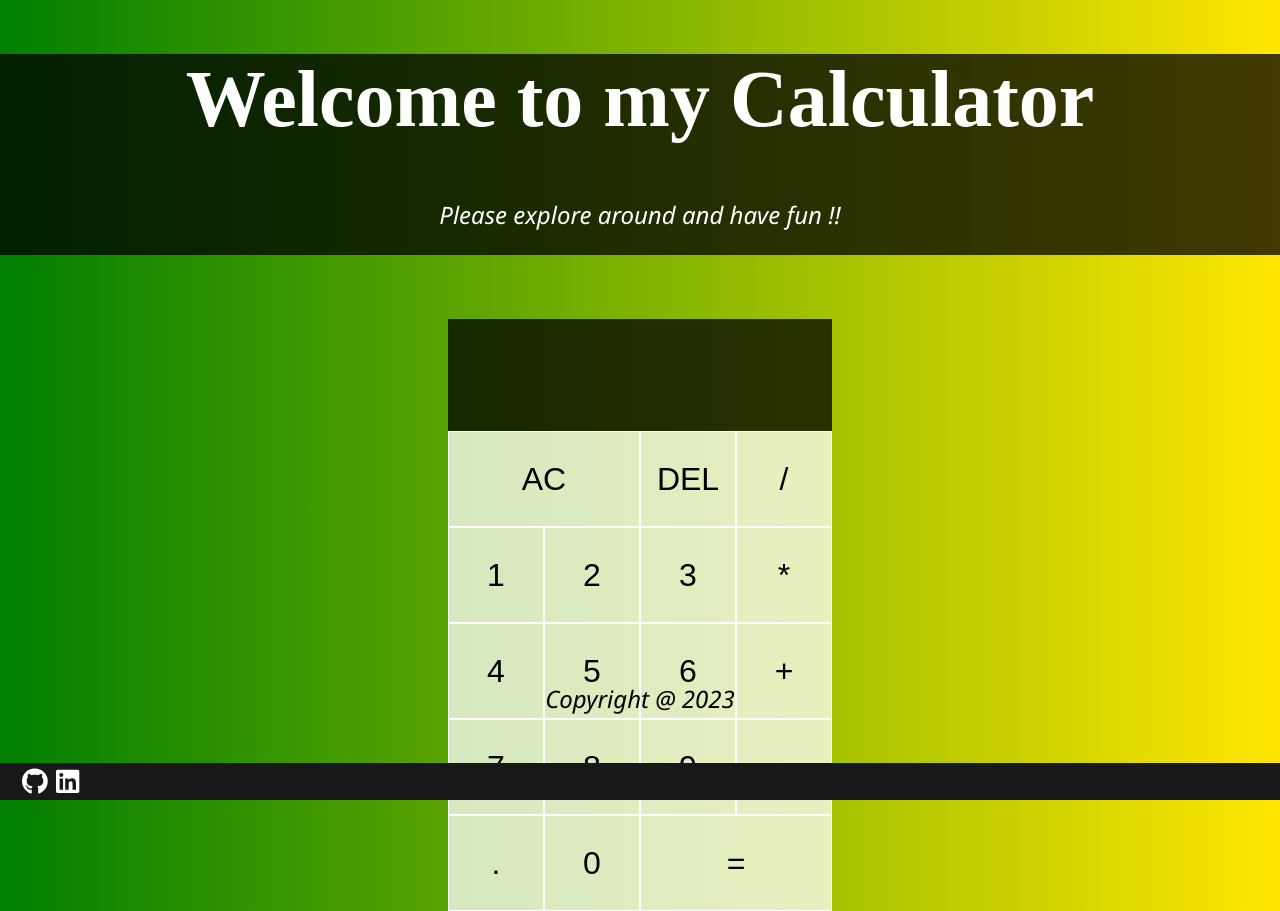
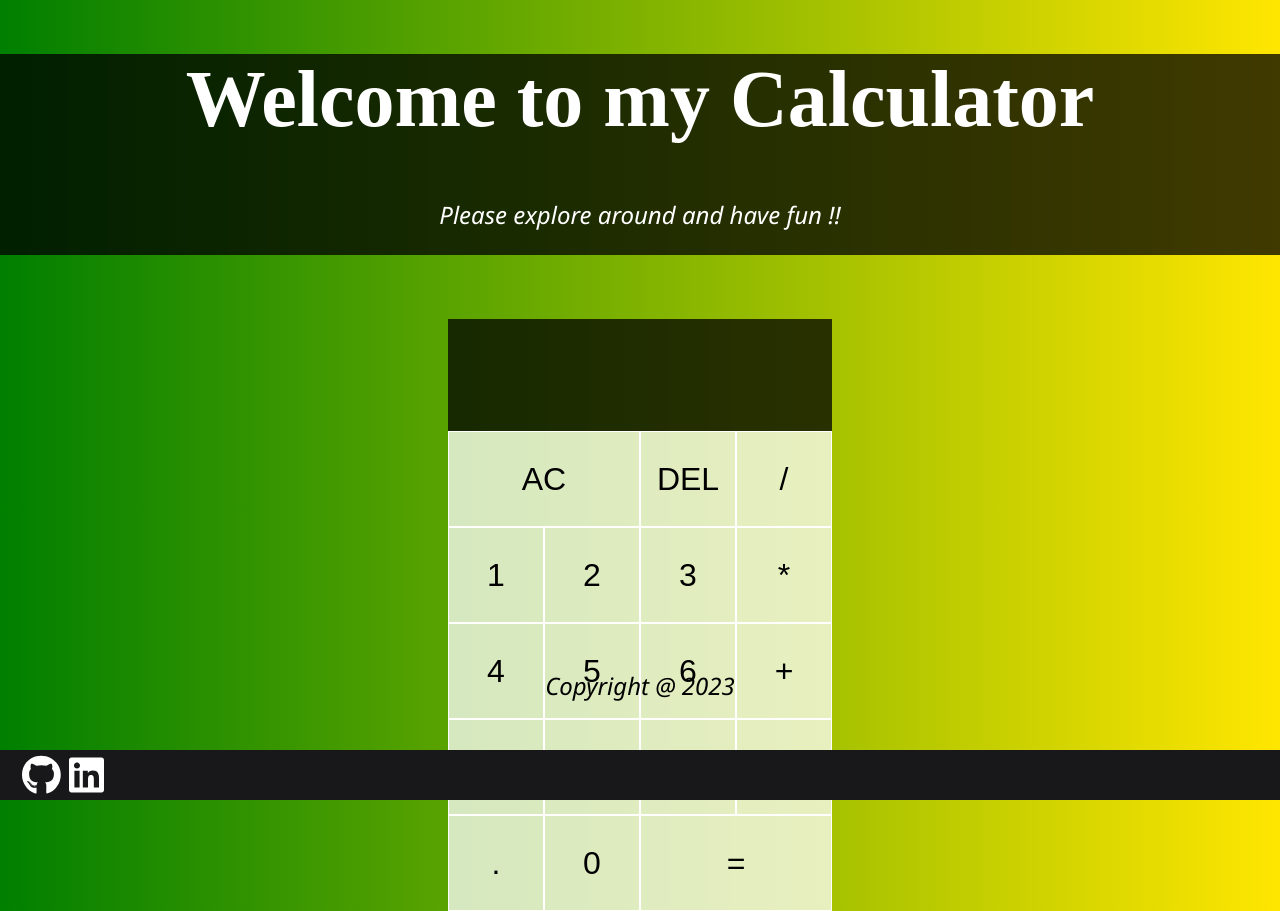
Before and after one commit to jack-ooi-bp/calculator, a React (Create React App) app: page / in a window 1280 px wide. Built offline with nearby package versions, Linux system fonts and the light colour scheme.

Commit message:
modified:   src/Components/Footer.js 	modified:   src/styles.css

```diff
--- a/src/Components/Footer.js
+++ b/src/Components/Footer.js
@@ -1,4 +1,4 @@
-import { Box, HStack } from "@chakra-ui/react";
+import { Box, Center, HStack } from "@chakra-ui/react";
 import { FontAwesomeIcon } from "@fortawesome/react-fontawesome";
 import {
   faGithub,
@@ -36,17 +36,14 @@ const Footer = () => {
         left={0}
         right={0}
         translateY={0}
-        transitionProperty="transform"
-        transitionDuration=".3s"
-        transitionTimingFunction="ease-in-out"
+
         backgroundColor="#18181b"
         >
-
-        <Box color="white" maxWidth="1280px" margin="0 auto">
+        <Box color="white" maxWidth="0 auto" margin="0 auto">
           <HStack
             px={16}
             py={4}
-            justifyContent="space-between"
+            justifyContent="flex-start"
             alignItems="center"
           >
             <button>
@@ -58,7 +55,7 @@ const Footer = () => {
                   target="_blank"
                   rel="noopener noreferrer"
                   >
-                    <FontAwesomeIcon icon={icon} size="2x" key={url} color='white'/>
+                    <FontAwesomeIcon icon={icon} size="3x" key={url} color='white'/>
                   </a>
                 ))}
               </HStack>
--- a/src/styles.css
+++ b/src/styles.css
@@ -58,6 +58,7 @@ background-color: rgba(255,255,255,.75);
     position: absolute;
     bottom: 0px;
     width: 100%;
+    -ms-flex-align: center
 }
 
 button{
@@ -65,3 +66,7 @@ button{
     border-style: hidden;
 
 }
+
+.FooterBox{
+    justify-content: flex-start
+}
```
